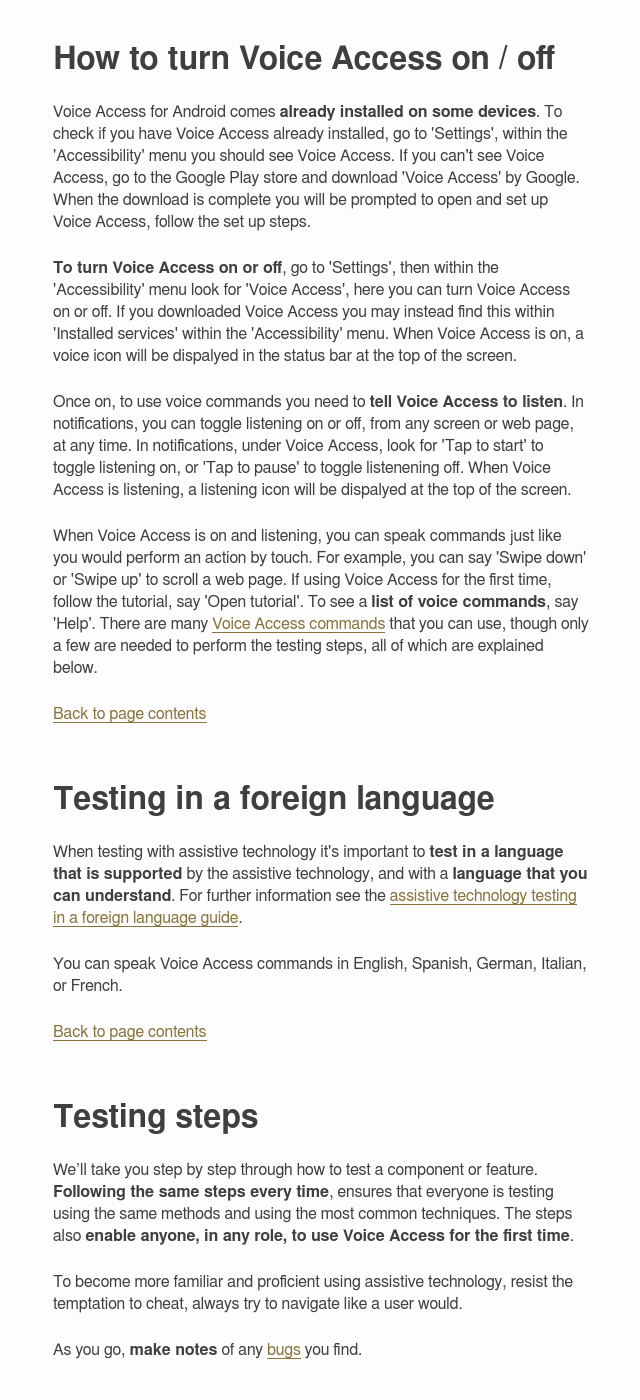
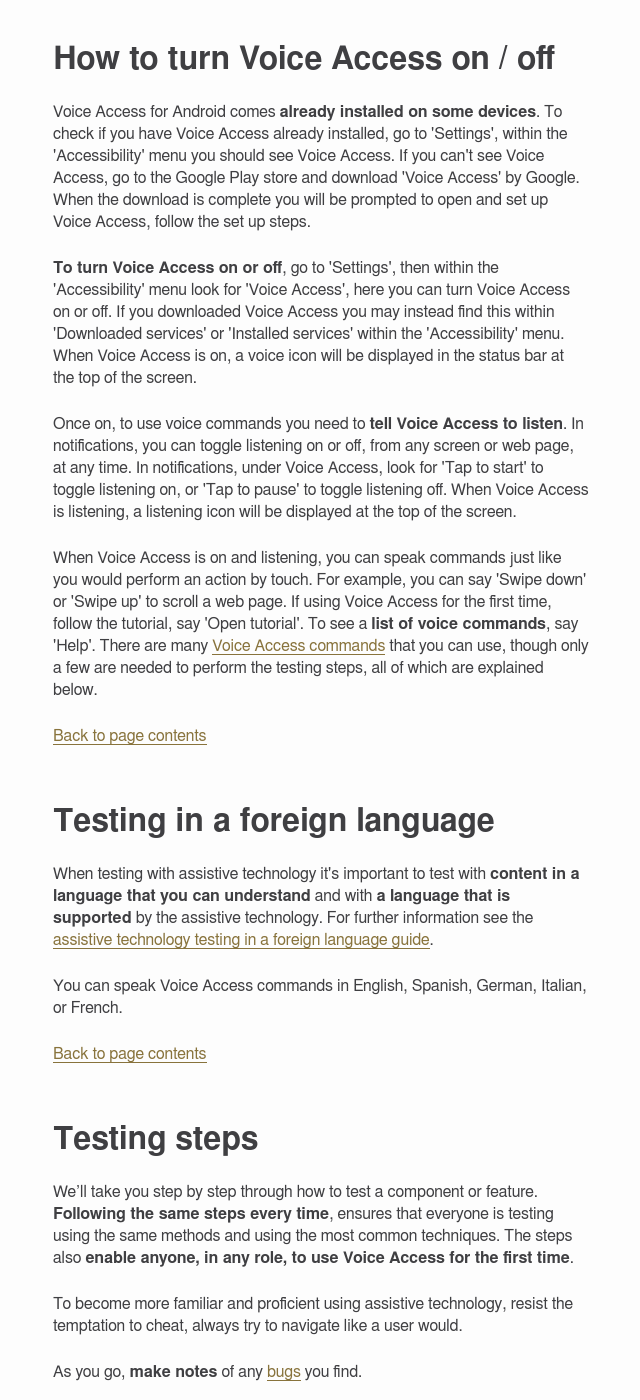
Before and after one commit to bbc/accessibility-news-and-you, a Jekyll site: the page assistive-technology/testing-steps/voice-access-android.html, which Jekyll copies as it is, in a window 1280 px wide and 1400 px high, scrolled down 531 px. Shown: the whole window, without its empty margins (319-959 px from the left). Built offline with Jekyll 4.4.1, drawn with Linux system fonts in a browser that asks for light colours; some of the changed text lies outside the part shown.

Commit message:
add other menu options, fix typos, add content in a language

```diff
--- a/assistive-technology/testing-steps/voice-access-android.html
+++ b/assistive-technology/testing-steps/voice-access-android.html
@@ -37,9 +37,9 @@
 
             <p>Voice Access for Android comes <b>already installed on some devices</b>. To check if you have Voice Access already installed, go to 'Settings', within the 'Accessibility' menu you should see Voice Access. If you can't see Voice Access, go to the Google Play store and download 'Voice Access' by Google. When the download is complete you will be prompted to open and set up Voice Access, follow the set up steps.</p>
 
-            <p><b>To turn Voice Access on or off</b>, go to 'Settings', then within the 'Accessibility' menu look for 'Voice Access', here you can turn Voice Access on or off. If you downloaded Voice Access you may instead find this within 'Installed services' within the 'Accessibility' menu. When Voice Access is on, a voice icon will be dispalyed in the status bar at the top of the screen.</p>
+            <p><b>To turn Voice Access on or off</b>, go to 'Settings', then within the 'Accessibility' menu look for 'Voice Access', here you can turn Voice Access on or off. If you downloaded Voice Access you may instead find this within 'Downloaded services' or 'Installed services' within the 'Accessibility' menu. When Voice Access is on, a voice icon will be displayed in the status bar at the top of the screen.</p>
 
-            <p>Once on, to use voice commands you need to <b>tell Voice Access to listen</b>. In notifications, you can toggle listening on or off, from any screen or web page, at any time. In notifications, under Voice Access, look for 'Tap to start' to toggle listening on, or 'Tap to pause' to toggle listenening off. When Voice Access is listening, a listening icon will be dispalyed at the top of the screen.</p>
+            <p>Once on, to use voice commands you need to <b>tell Voice Access to listen</b>. In notifications, you can toggle listening on or off, from any screen or web page, at any time. In notifications, under Voice Access, look for 'Tap to start' to toggle listening on, or 'Tap to pause' to toggle listening off. When Voice Access is listening, a listening icon will be displayed at the top of the screen.</p>
 
             <p>When Voice Access is on and listening, you can speak commands just like you would perform an action by touch. For example, you can say 'Swipe down' or 'Swipe up' to scroll a web page. If using Voice Access for the first time, follow the tutorial, say 'Open tutorial'. To see a <b>list of voice commands</b>, say 'Help'. There are many <a href="https://support.google.com/accessibility/android/answer/6151854?hl=en&ref_topic=6151842#zippy=">Voice Access commands</a> that you can use, though only a few are needed to perform the testing steps, all of which are explained below.</p>
 
@@ -47,7 +47,7 @@
 
             <h2 id="testing-in-a-foreign-language" class="h2" tabindex="-1">Testing in a foreign language</h2>
 
-            <p>When testing with assistive technology it's important to <b>test in a language that is supported</b> by the assistive technology, and with a <b>language that you can understand</b>. For further information see the <a href="https://bbc.github.io/accessibility-news-and-you/assistive-technology/assistive-technology-testing-in-a-foreign-language.html">assistive technology testing in a foreign language guide</a>.</p>
+            <p>When testing with assistive technology it's important to test with <b>content in a language that you can understand</b> and with <b>a language that is supported</b> by the assistive technology. For further information see the <a href="https://bbc.github.io/accessibility-news-and-you/assistive-technology/assistive-technology-testing-in-a-foreign-language.html">assistive technology testing in a foreign language guide</a>.</p>
 
             <p>You can speak Voice Access commands in English, Spanish, German, Italian, or French.</p>
 
@@ -82,7 +82,7 @@
         <div class="column-main">
             <h3 id="step-1-turn-voice-access-on" class="h3" tabindex="-1">Step 1 - Turn Voice Access on</h3>
 
-            <p>To turn Voice Access on, go to 'Settings', then within the 'Accessibility' menu look for 'Voice Access', here you can turn Voice Access on. When Voice Access is on, a voice icon will be dispalyed in the status bar at the top of the screen.</p>
+            <p>To turn Voice Access on, go to 'Settings', then within the 'Accessibility' menu look for 'Voice Access', here you can turn Voice Access on. When Voice Access is on, a voice icon will be displayed in the status bar at the top of the screen.</p>
 
             <div class="back-to-container">
                 <a href="#steps" class="back-to">Back to steps</a>
@@ -108,7 +108,7 @@
 
             <h3 id="step-4-toggle-listening-on" class="h3" tabindex="-1">Step 4 - Toggle listening on</h3>
 
-            <p>To use voice commands tell Voice Access to listen. In notifications, under Voice Access, look for 'Tap to start' to toggle listening on. When Voice Access is listening, a listening icon will be dispalyed at the top of the screen.</p>
+            <p>To use voice commands tell Voice Access to listen. In notifications, under Voice Access, look for 'Tap to start' to toggle listening on. When Voice Access is listening, a listening icon will be displayed at the top of the screen.</p>
 
             <div class="back-to-container">
                 <a href="#steps" class="back-to">Back to steps</a>
```
Also changed, not shown: other parts of assistive-technology/testing-steps/voice-access-android.html (+1 -1 lines).
